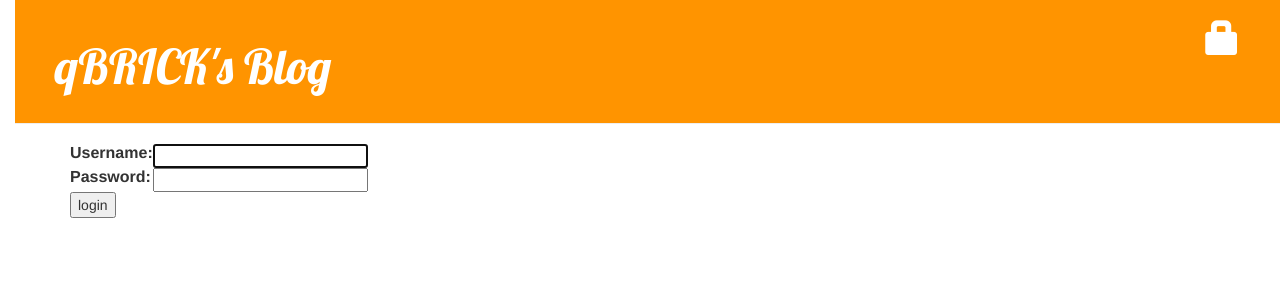
After one commit to mithol/my-first-blog, a Django app: page /accounts/login/ in a window 1280 px wide. The commit adds this page. Shown: the top 300 px of the page. Run offline with Django 3.2, Linux system fonts and the light colour scheme; some libraries are stand-ins or nearby versions.

Commit message:
권한, 배포 추가

```diff
--- a/blog/templates/blog/base.html
+++ b/blog/templates/blog/base.html
@@ -1,21 +1,23 @@
 {% load staticfiles %}
 <html>
     <head>
-        <title>Django Girls blog</title>
+        <title>qBRICK's blog</title>
 	<link rel="stylesheet" href="//maxcdn.bootstrapcdn.com/bootstrap/3.2.0/css/bootstrap.min.css">
 	<link rel="stylesheet" href="//maxcdn.bootstrapcdn.com/bootstrap/3.2.0/css/bootstrap-theme.min.css">
 	<link rel="stylesheet" href="{% static 'css/blog.css' %}">
 	<link href="https://fonts.googleapis.com/css?family=Lobster&subset=latin,latin-ext" rel="stylesheet" type="text/css">
     </head>
     <body>
-	{% if user.is_authenticated %}
-	    <a href="{% url 'post_new' %}" class="top-menu"><span class="glyphicon glyphicon-plus"></span></a>
-	{% endif %}
-        <div class="page-header">
-	    <a href="{% url 'post_new' %}" class="top-menu"><span class="glyphicon glyphicon-plus"></span></a>
-            <h1><a href="">Django Girls Blog</a></h1>
+	<div class="page-header">
+	    {% if user.is_authenticated %}
+        	<a href="{% url 'post_new' %}" class="top-menu"><span class="glyphicon glyphicon-plus"></span></a>
+	        <a href="{% url 'post_draft_list' %}" class="top-menu"><span class="glyphicon glyphicon-edit"></span></a>
+	        <p class="top-menu">Hello {{ user.username }} <small>(<a href="{% url 'logout' %}">Log out</a>)</small></p>
+	    {% else %}
+        	<a href="{% url 'login' %}" class="top-menu"><span class="glyphicon glyphicon-lock"></span></a>
+	    {% endif %}
+            <h1><a href="/">qBRICK's Blog</a></h1>
         </div>
-
         <div class="content container">
 	    <div class="row">
         	<div class="col-md-8">
--- /dev/null
+++ b/blog/templates/registration/login.html
@@ -0,0 +1,24 @@
+{% extends "blog/base.html" %}
+
+{% block content %}
+    {% if form.errors %}
+        <p>Your username and password didn't match. Please try again.</p>
+    {% endif %}
+
+    <form method="post" action="{% url 'login' %}">
+    {% csrf_token %}
+        <table>
+        <tr>
+            <td>{{ form.username.label_tag }}</td>
+            <td>{{ form.username }}</td>
+        </tr>
+        <tr>
+            <td>{{ form.password.label_tag }}</td>
+            <td>{{ form.password }}</td>
+        </tr>
+        </table>
+
+        <input type="submit" value="login" />
+        <input type="hidden" name="next" value="{{ next }}" />
+    </form>
+{% endblock %}
--- a/blog/urls.py
+++ b/blog/urls.py
@@ -6,4 +6,7 @@ urlpatterns = [
     url(r'^post/(?P<pk>[0-9]+)/$', views.post_detail, name='post_detail'),
     url(r'^post/new/$', views.post_new, name='post_new'),
     url(r'^post/(?P<pk>[0-9]+)/edit/$', views.post_edit, name='post_edit'),
+    url(r'^drafts/$', views.post_draft_list, name='post_draft_list'),
+    url(r'^post/(?P<pk>\d+)/publish/$', views.post_publish, name='post_publish'),
+    url(r'^post/(?P<pk>\d+)/remove/$', views.post_remove, name='post_remove'),
 ]
--- a/mysite/settings.py
+++ b/mysite/settings.py
@@ -102,3 +102,5 @@ USE_TZ = True
 
 STATIC_URL = '/static/'
 STATIC_ROOT = os.path.join(BASE_DIR, 'static')
+
+LOGIN_REDIRECT_URL = '/'
--- a/mysite/urls.py
+++ b/mysite/urls.py
@@ -1,7 +1,11 @@
 from django.conf.urls import include, url
 from django.contrib import admin
 
+from django.contrib.auth import views
+
 urlpatterns = [
     url(r'^admin/', include(admin.site.urls)),
+    url(r'^accounts/login/$', views.login, name='login'),
+    url(r'^accounts/logout/$', views.logout, name='logout', kwargs={'next_page': '/'}),
     url(r'', include('blog.urls')),
 ]
```
Also changed, not shown: blog/templates/blog/post_detail.html (+7 -4 lines), blog/templates/blog/post_draft_list.html (added, +11 -0 lines), blog/views.py (+27 -2 lines).
